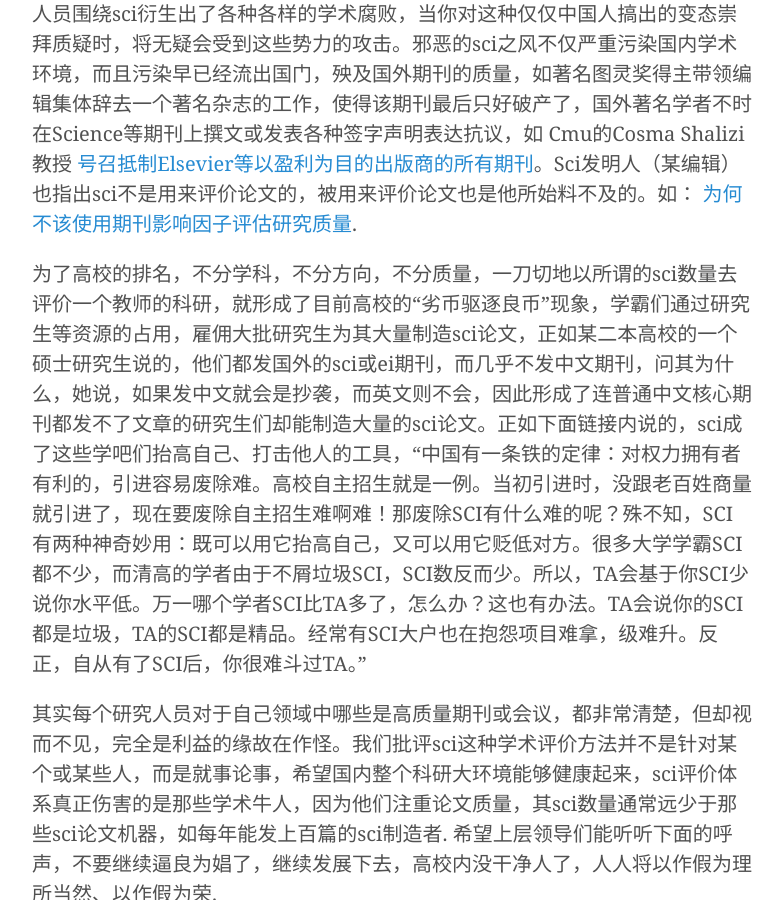
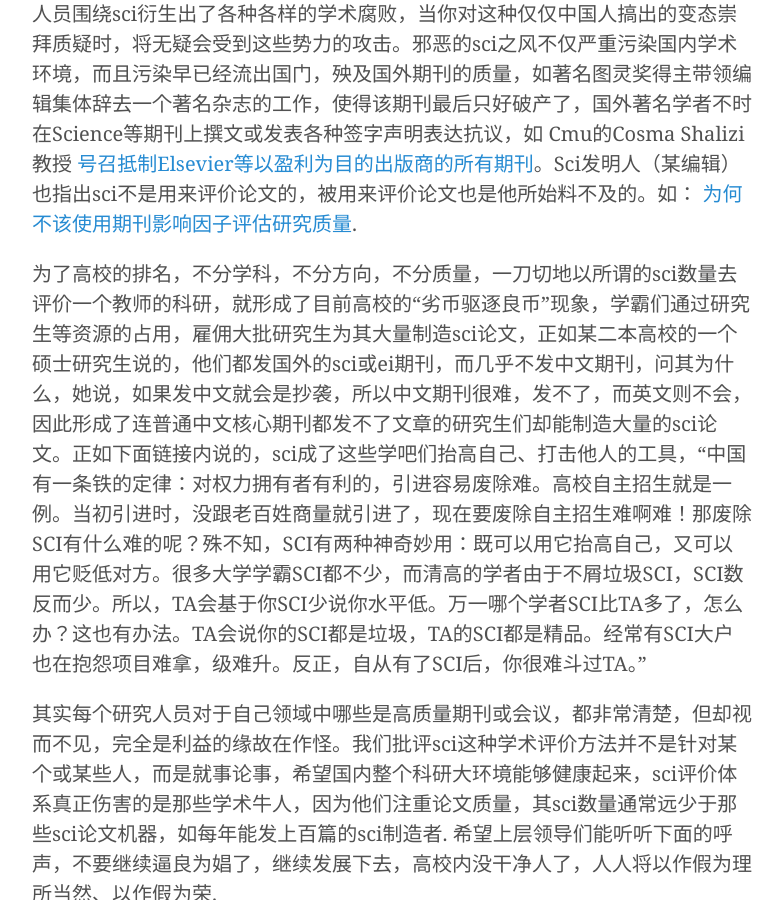
Before and after one commit to hwdong/hwdong-old.github.io, a Jekyll site: the page built from index.html, in a window 1280 px wide and 900 px high, scrolled down 1030 px. Shown: the whole window, without its empty margins (248-1031 px from the left). Built offline with Jekyll 4.4.1, drawn with Linux system fonts in a browser that asks for light colours; Markdown is read by kramdown in place of the engine named in the settings; the list of posts is cut into pages by our own code.

Commit message:
Updated 2014-06-06-sci-stupid-chinese-idea.md

```diff
--- a/_posts/2014-06-06-sci-stupid-chinese-idea.md
+++ b/_posts/2014-06-06-sci-stupid-chinese-idea.md
@@ -5,7 +5,7 @@
 ## 何日才能废除sci评价体系?
    对于只有中国人使用的中国人发明的sci评价方法，一直感到如鲠在喉，不吐不快。有良心的科学家如中科院李国杰院士等早在2006年就指出这个[stupid chinese idea](http://www.cast.org.cn/n35081/n35548/n38680/10080359.htmll)对科研的严重危害性，但sci腐败之风越演越烈，如雾霭越发严重！多年来，国内高校皇帝新衣般地将国外教授不知为何物的sci视为至宝，实际上形成了围绕sci进行科研考核、项目申报、申报各种科技奖励等一个黑色的经济链，既得利益者形成一股非常强大的顽固势力，已经如铁桶一块，难以撼动。高校科研人员围绕sci衍生出了各种各样的学术腐败，当你对这种仅仅中国人搞出的变态崇拜质疑时，将无疑会受到这些势力的攻击。邪恶的sci之风不仅严重污染国内学术环境，而且污染早已经流出国门，殃及国外期刊的质量，如著名图灵奖得主带领编辑集体辞去一个著名杂志的工作，使得该期刊最后只好破产了，国外著名学者不时在Science等期刊上撰文或发表各种签字声明表达抗议，如 Cmu的Cosma Shalizi教授 <a href = "http://vserver1.cscs.lsa.umich.edu/~crshalizi/weblog/864.html">号召抵制Elsevier等以盈利为目的出版商的所有期刊</a>。Sci发明人（某编辑）也指出sci不是用来评价论文的，被用来评价论文也是他所始料不及的。如： <a href = "http://www.editage.cn/insights/%E4%B8%BA%E4%BD%95%E4%B8%8D%E8%AF%A5%E4%BD%BF%E7%94%A8%E6%9C%9F%E5%88%8A%E5%BD%B1%E5%93%8D%E5%9B%A0%E5%AD%90%E8%AF%84%E4%BC%B0%E7%A0%94%E7%A9%B6%E8%B4%A8%E9%87%8F">为何不该使用期刊影响因子评估研究质量</a>.
 
-   为了高校的排名，不分学科，不分方向，不分质量，一刀切地以所谓的sci数量去评价一个教师的科研，就形成了目前高校的“劣币驱逐良币”现象，学霸们通过研究生等资源的占用，雇佣大批研究生为其大量制造sci论文，正如某二本高校的一个硕士研究生说的，他们都发国外的sci或ei期刊，而几乎不发中文期刊，问其为什么，她说，如果发中文就会是抄袭，而英文则不会，因此形成了连普通中文核心期刊都发不了文章的研究生们却能制造大量的sci论文。正如下面链接内说的，sci成了这些学吧们抬高自己、打击他人的工具，“中国有一条铁的定律：对权力拥有者有利的，引进容易废除难。高校自主招生就是一例。当初引进时，没跟老百姓商量就引进了，现在要废除自主招生难啊难！那废除SCI有什么难的呢？殊不知，SCI有两种神奇妙用：既可以用它抬高自己，又可以用它贬低对方。很多大学学霸SCI都不少，而清高的学者由于不屑垃圾SCI，SCI数反而少。所以，TA会基于你SCI少说你水平低。万一哪个学者SCI比TA多了，怎么办？这也有办法。TA会说你的SCI都是垃圾，TA的SCI都是精品。经常有SCI大户也在抱怨项目难拿，级难升。反正，自从有了SCI后，你很难斗过TA。”
+   为了高校的排名，不分学科，不分方向，不分质量，一刀切地以所谓的sci数量去评价一个教师的科研，就形成了目前高校的“劣币驱逐良币”现象，学霸们通过研究生等资源的占用，雇佣大批研究生为其大量制造sci论文，正如某二本高校的一个硕士研究生说的，他们都发国外的sci或ei期刊，而几乎不发中文期刊，问其为什么，她说，如果发中文就会是抄袭，所以中文期刊很难，发不了，而英文则不会，因此形成了连普通中文核心期刊都发不了文章的研究生们却能制造大量的sci论文。正如下面链接内说的，sci成了这些学吧们抬高自己、打击他人的工具，“中国有一条铁的定律：对权力拥有者有利的，引进容易废除难。高校自主招生就是一例。当初引进时，没跟老百姓商量就引进了，现在要废除自主招生难啊难！那废除SCI有什么难的呢？殊不知，SCI有两种神奇妙用：既可以用它抬高自己，又可以用它贬低对方。很多大学学霸SCI都不少，而清高的学者由于不屑垃圾SCI，SCI数反而少。所以，TA会基于你SCI少说你水平低。万一哪个学者SCI比TA多了，怎么办？这也有办法。TA会说你的SCI都是垃圾，TA的SCI都是精品。经常有SCI大户也在抱怨项目难拿，级难升。反正，自从有了SCI后，你很难斗过TA。”
 
    其实每个研究人员对于自己领域中哪些是高质量期刊或会议，都非常清楚，但却视而不见，完全是利益的缘故在作怪。我们批评sci这种学术评价方法并不是针对某个或某些人，而是就事论事，希望国内整个科研大环境能够健康起来，sci评价体系真正伤害的是那些学术牛人，因为他们注重论文质量，其sci数量通常远少于那些sci论文机器，如每年能发上百篇的sci制造者. 希望上层领导们能听听下面的呼声，不要继续逼良为娼了，继续发展下去，高校内没干净人了，人人将以作假为理所当然、以作假为荣.
 
```
